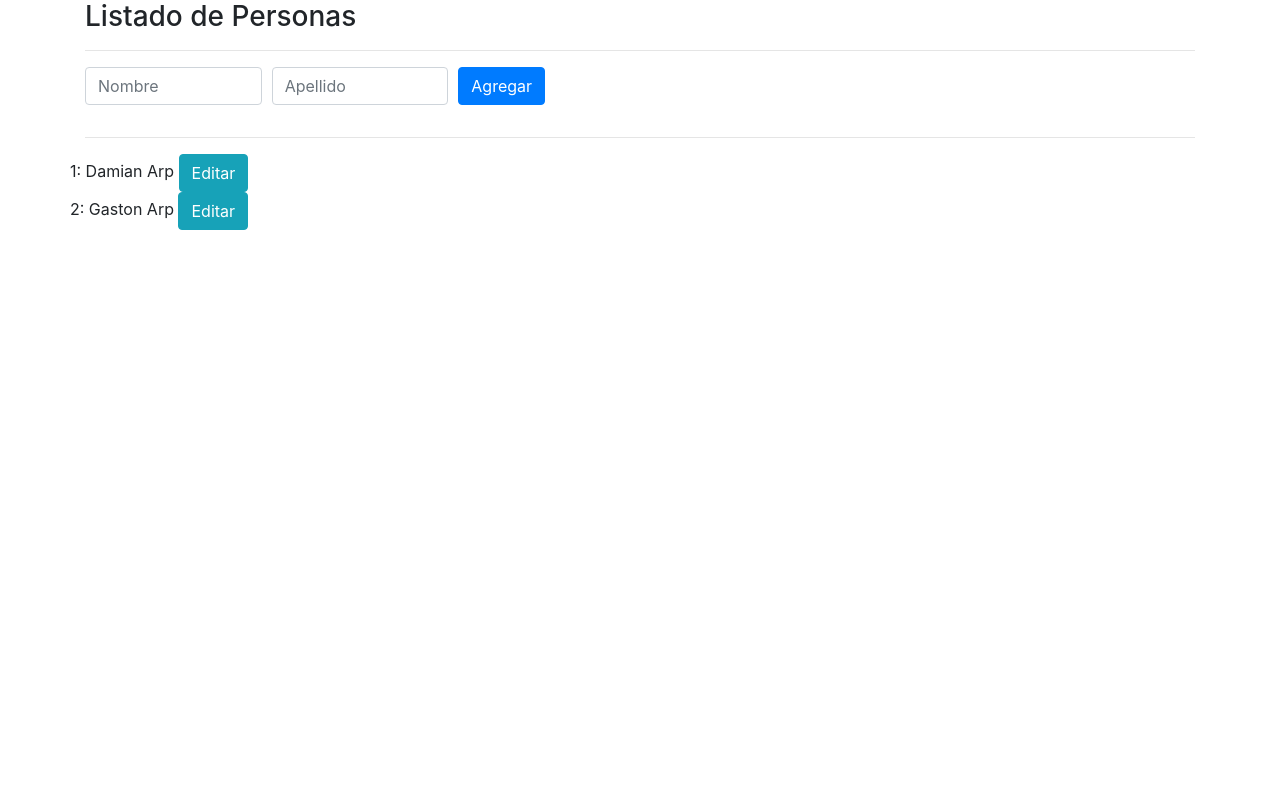
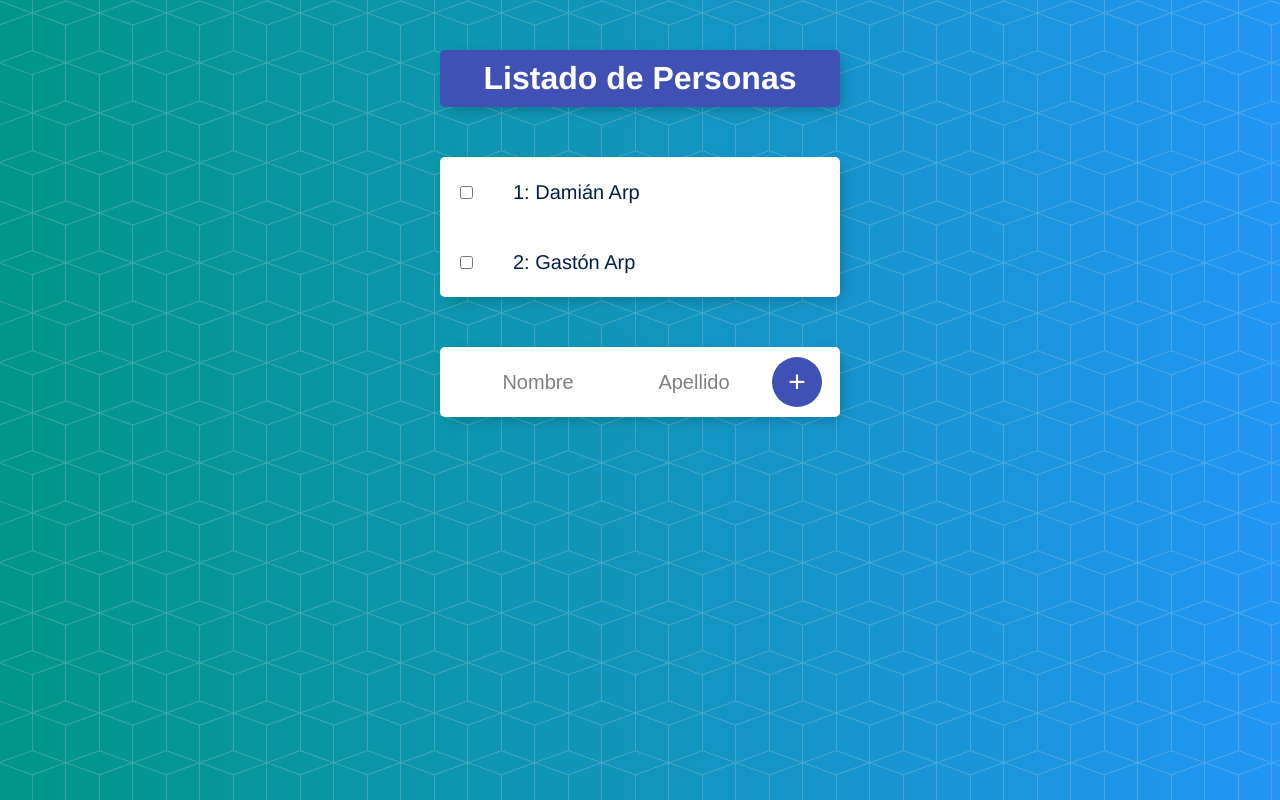
Before and after one commit to damianarp/listado-de-personas-app-angular, an Angular app: page / in a window 1280 px wide. Shown: the top 800 px of the page. Built offline with nearby package versions, Linux system fonts and the light colour scheme.

Commit message:
Mejora visual de la app

```diff
--- a/angular.json
+++ b/angular.json
@@ -24,14 +24,9 @@
               "src/assets"
             ],
             "styles": [
-              "src/styles.css",
-              "node_modules/bootstrap/dist/css/bootstrap.min.css"
+              "src/styles.css"
             ],
-            "scripts": [
-              "node_modules/jquery/dist/jquery.slim.min.js",
-              "node_modules/popper.js/dist/umd/popper.min.js",
-              "node_modules/bootstrap/dist/js/bootstrap.min.js"
-            ]
+            "scripts": []
           },
           "configurations": {
             "production": {
--- a/src/app/app.component.html
+++ b/src/app/app.component.html
@@ -1,13 +1,15 @@
-<div class="container">
-   <div class="col-xs-12">
-     <h3>{{titulo}}</h3>
+<div class="box" id="heading">
+     <h1>{{titulo}}</h1>
 </div>
-   <hr>
-   <app-formulario></app-formulario>
-   <hr>
+
+<div class="box">
   <app-persona
   *ngFor="let personaElemento of personas; let i = index"
   [persona]="personaElemento"
   [indice]="i"
   ></app-persona>
 </div>
+
+<div class="box">
+  <app-formulario></app-formulario>
+</div>
--- a/src/app/formulario/formulario.component.html
+++ b/src/app/formulario/formulario.component.html
@@ -1,17 +1,9 @@
-<form class="form-row">
-  <div class="form-group col-md-2">
-     <label for="nombre" class="sr-only">Nombre</label>
-     <input type="text" name="nombre" id="nombre" placeholder="Nombre"
-     class="form-control"
-     #nombreInput> <!-- ---- Referencia local para el nombre-->
-  </div>
-  <div class="form-group col-md-2">
-   <label for="apellido" class="sr-only">Apellido</label>
-   <input type="text" name="apellido" id="apellido" placeholder="Apellido"
-   class="form-control"
-   #apellidoInput> <!-- ---- Referencia local para el apellido-->
-   </div>
-   <div class="col">
-     <button type="submit" class="btn btn-primary" (click)="onAgregarPersona()">Agregar</button>
-   </div>
+<form class="item">
+  <input type="text" name="nombre" id="nombre" placeholder="Nombre"
+  [(ngModel)]="nombreInput"> <!-- ---- Two-way binding-->
+
+  <input type="text" name="apellido" id="apellido" placeholder="Apellido"
+  [(ngModel)]="apellidoInput"> <!-- ---- Two-way binding-->
+
+  <button type="submit" class="btn btn-primary" (click)="onAgregarPersona()">+</button>
 </form>
--- a/src/app/formulario/formulario.component.ts
+++ b/src/app/formulario/formulario.component.ts
@@ -1,6 +1,6 @@
 import { PersonasService } from './../personas.service';
 import { Persona } from './../persona.model';
-import { Component, ElementRef, OnInit, ViewChild } from '@angular/core';
+import { Component, OnInit } from '@angular/core';
 import { LoggingService } from './../LoggingService.service';
 
 @Component({
@@ -9,15 +9,9 @@
   styleUrls: ['./formulario.component.css']
 })
 export class FormularioComponent implements OnInit {
-  // @Output() personaCreada = new EventEmitter<Persona>();     // Al usar los servicios ya no es necesario emitir el evento personaCreada ni tampoco crear esta variable.
 
-  // Estas variables ya no se utilizan con local references porque ya estan pasadas en el método onAgregarPersona desde formulario.component.html y agregadas en el metodo que está mas abajo.
-  //nombreInput: string;
-  //apellidoInput: string;
-
-  // Por medio del decorador @ViewChild accedemos a las referencias locales del formulario.
-  @ViewChild('nombreInput') nombreInput: ElementRef;      // al usar @ViewChild tenemos que especificar el tipo de la variable como ElementRef.
-  @ViewChild('apellidoInput') apellidoInput: ElementRef;
+  nombreInput: string;
+  apellidoInput: string;
 
   constructor(private loggingService: LoggingService,              // Inyectamos el servicio a traves del constructor utilizando el concepto de Dependency Injection
               private personasService: PersonasService) {
@@ -30,11 +24,7 @@
   }
 
   onAgregarPersona(){
-    let persona1 = new Persona(this.nombreInput.nativeElement.value, this.apellidoInput.nativeElement.value); // Al utilizar un Element Ref debemos acceder al elemento HTML por medio de nativeElement y posteriormente al valor del elemento.
-
-    // Al utilizar los servicios, ya no es necesario emitir el evento personaCeada.
-    //this.loggingService.enviaMensajeAConsola("Enviamos persona con nombre: " + persona1.nombre + " apellido: " + persona1.apellido);
-    //this.personaCreada.emit(persona1);
+    let persona1 = new Persona(this.nombreInput, this.apellidoInput);
 
     // Llamamos al método agregarPersona
     this.personasService.agregarPersona(persona1);
--- a/src/app/persona/persona.component.html
+++ b/src/app/persona/persona.component.html
@@ -1,8 +1,4 @@
-<div class="row">
-  <div class="col-xs-12">
-    <div>
-       {{indice+1}}: {{persona.nombre}} {{persona.apellido}}
-       <button type="submit" class="btn btn-info" (click)="emitirSaludo()">Editar</button>
-    </div>
-  </div>
+<div class="item">
+  <input type="checkbox" (click)="emitirSaludo()">
+  <p>{{indice+1}}: {{persona.nombre}} {{persona.apellido}}</p>
 </div>
--- a/src/app/personas.service.ts
+++ b/src/app/personas.service.ts
@@ -5,8 +5,8 @@
 @Injectable() // Se utiliza para inyectar un servicio (LoggingService) dentro de otro (PersonasService)
 
 export class PersonasService {
-  personas: Persona[] = [new Persona("Damian", "Arp"),
-                         new Persona("Gaston", "Arp")];
+  personas: Persona[] = [new Persona("Damián", "Arp"),
+                         new Persona("Gastón", "Arp")];
 
 
   saludar = new EventEmitter<number>(); // Configuramos el emisor
--- a/src/styles.css
+++ b/src/styles.css
@@ -1 +1,88 @@
-/* You can add global styles to this file, and also import other style files */
+html {
+  background-color: #2196F3;
+  min-height: 1000px;
+  font-family: 'helvetica neue';
+  background: url(./assets/bg-pattern.png), #2196F3;
+  background: url(./assets/bg-pattern.png), -webkit-gradient(linear, right top, left top, from(#2196F3), to(#009688));
+  background: url(./assets/bg-pattern.png), linear-gradient(to left, #2196F3, #009688)
+}
+
+h1 {
+  color: #fff;
+  padding: 10px;
+}
+
+.box {
+  max-width: 400px;
+  margin: 50px auto;
+  background: white;
+  border-radius: 5px;
+  box-shadow: 5px 5px 15px -5px rgba(0, 0, 0, 0.3);
+}
+
+#heading {
+  background-color: #3F51B5;
+  text-align: center;
+}
+
+.item {
+  min-height: 70px;
+  display: flex;
+  align-items: center;
+  border-bottom: 1px solid #F1F1F1;
+}
+
+.item:last-child {
+  border-bottom: 0;
+}
+
+
+input[type="checkbox"] {
+  margin: 20px;
+}
+
+p {
+  margin: 0;
+  padding: 20px;
+  font-size: 20px;
+  font-weight: 200;
+  color: #00204a;
+}
+
+form {
+  text-align: center;
+  margin-left: 20px;
+}
+
+button {
+  min-height: 50px;
+  width: 50px;
+  border-radius: 50%;
+  border-color: transparent;
+  background-color: #3F51B5;
+  color: #fff;
+  font-size: 30px;
+  border-width: 0;
+  outline: none;
+}
+
+input[type="text"] {
+  text-align: center;
+  height: 60px;
+  top: 10px;
+  border: none;
+  background: transparent;
+  font-size: 20px;
+  font-weight: 200;
+  width: 40%;
+}
+
+input[type="text"]:focus {
+  outline: none;
+  box-shadow: inset 0 -3px 0 0 #3F51B5;
+}
+
+::placeholder {
+  color: grey;
+  opacity: 1;
+}
```
Also changed, not shown: src/assets/bg-pattern.png (added). Lines whose indentation alone changed are shown as unchanged.
